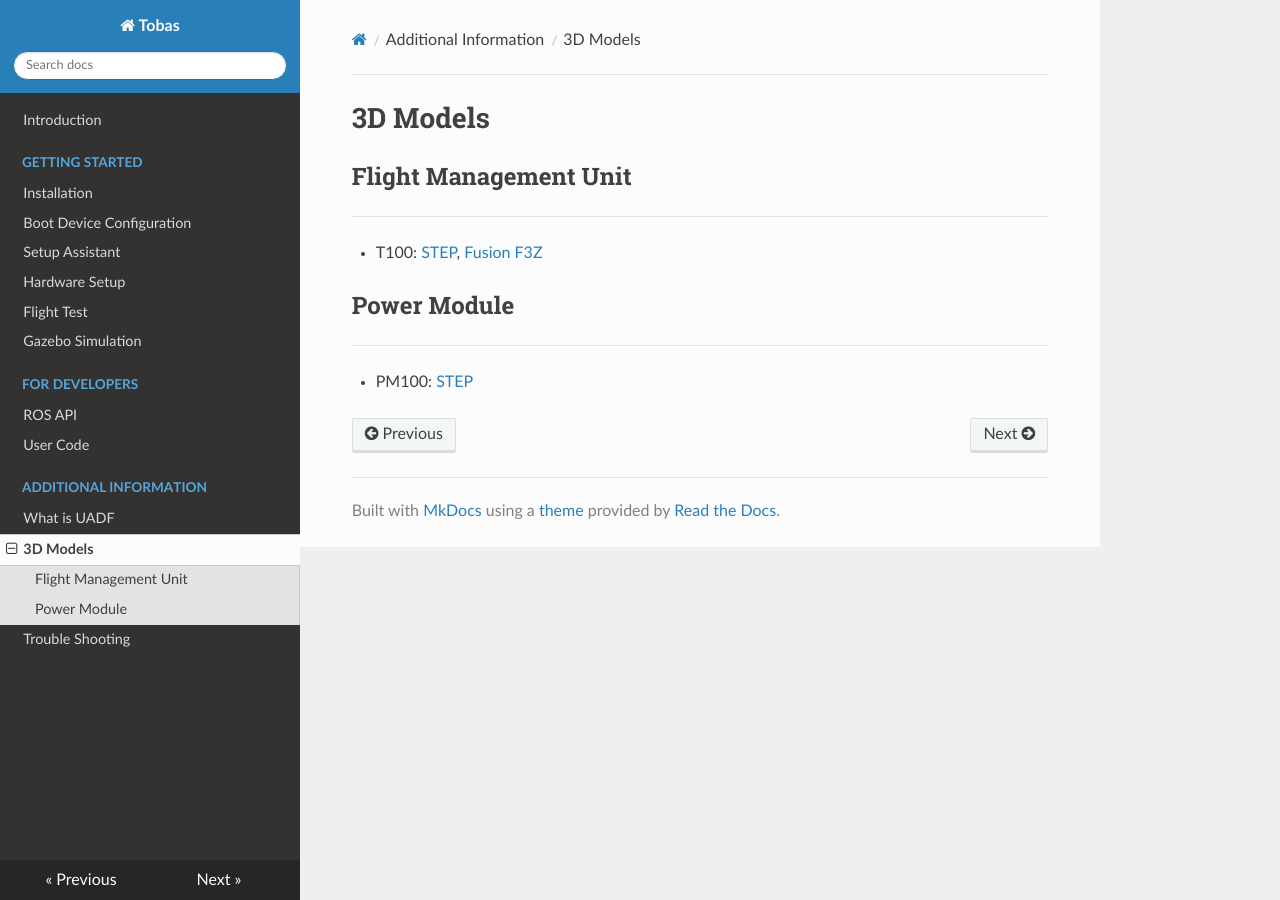
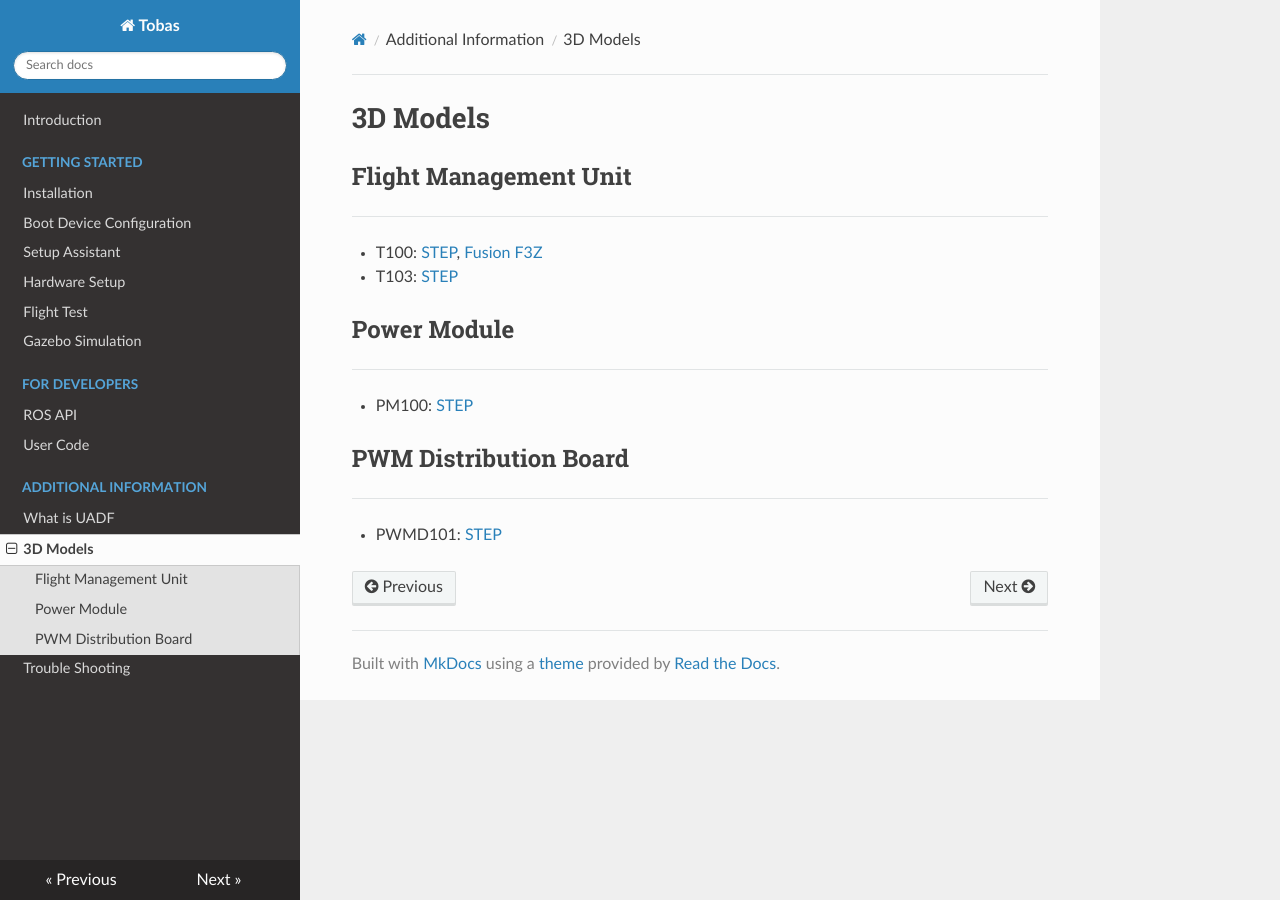
Before and after one commit to TobasFlightControl/tobas_wiki_ja, an MkDocs documentation site: the page built from docs/cad_models.md, in a window 1280 px wide. Built offline with MkDocs 1.6.1, drawn with Linux system fonts in a browser that asks for light colours; nearby versions of some CDN libraries.

Commit message:
add models

```diff
--- a/docs/cad_models.md
+++ b/docs/cad_models.md
@@ -8,9 +8,19 @@
   <a href=https://drive.google.com/file/d/1cqc5e4XIBl4NkYewbd2iRjgLesBbz5mI/view target="_blank">STEP</a>,
   <a href=https://drive.google.com/file/d/1s3gTwc_IypQlcqCJve4A5nHOpF4TnS20/view target="_blank">Fusion F3Z</a>
 
+- T103:
+  <a href=https://drive.google.com/file/d/1aJJO3cbJRHRl25UKnGwyx9pMhX5rkXoK/view?usp target="_blank">STEP</a>
+
 ## Power Module
 
 ---
 
 - PM100:
   <a href=https://drive.google.com/file/d/1kjQTG9dZjn99Qy_VQruE4_IYFIeoM04z/view target="_blank">STEP</a>
+
+## PWM Distribution Board
+
+---
+
+- PWMD101:
+  <a href=https://drive.google.com/file/d/1g9ubDZjbcwwTutAJQ_KtJHqV6g-_r1zu/view target="_blank">STEP</a>
```
